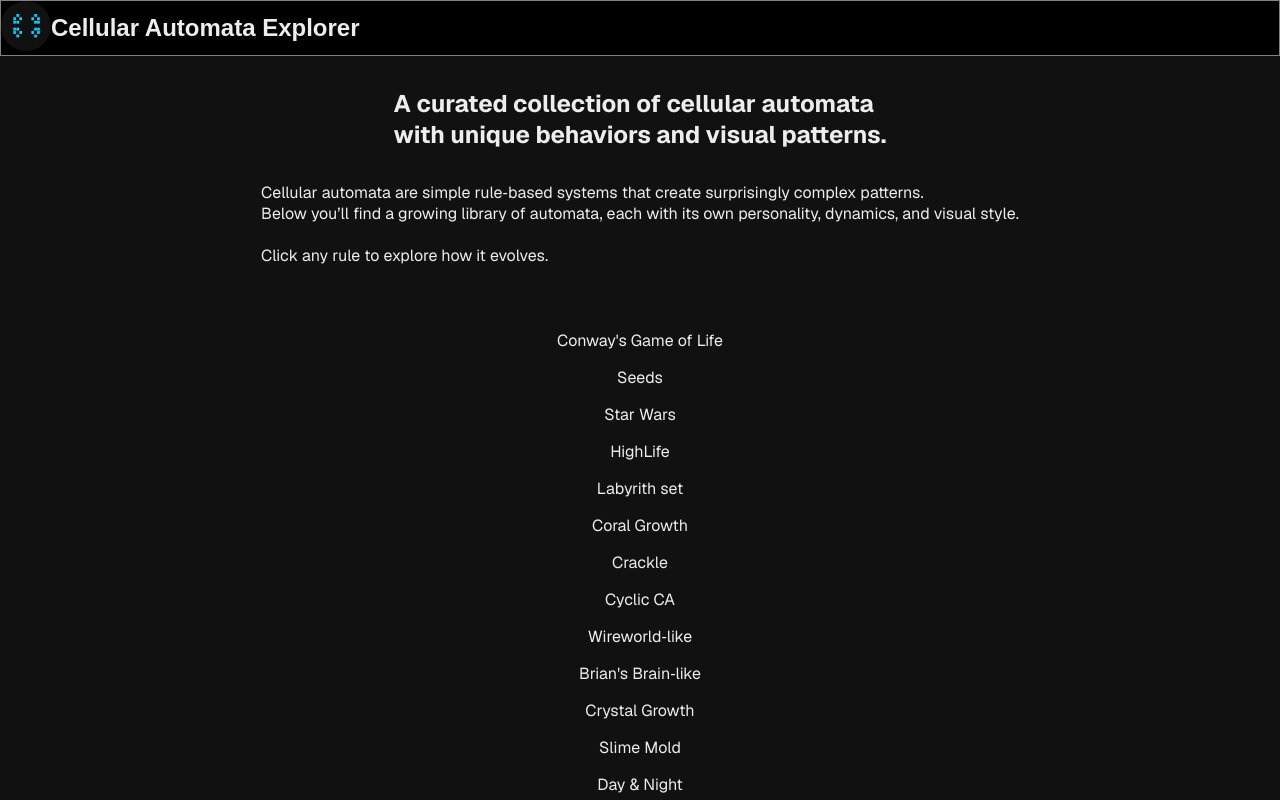
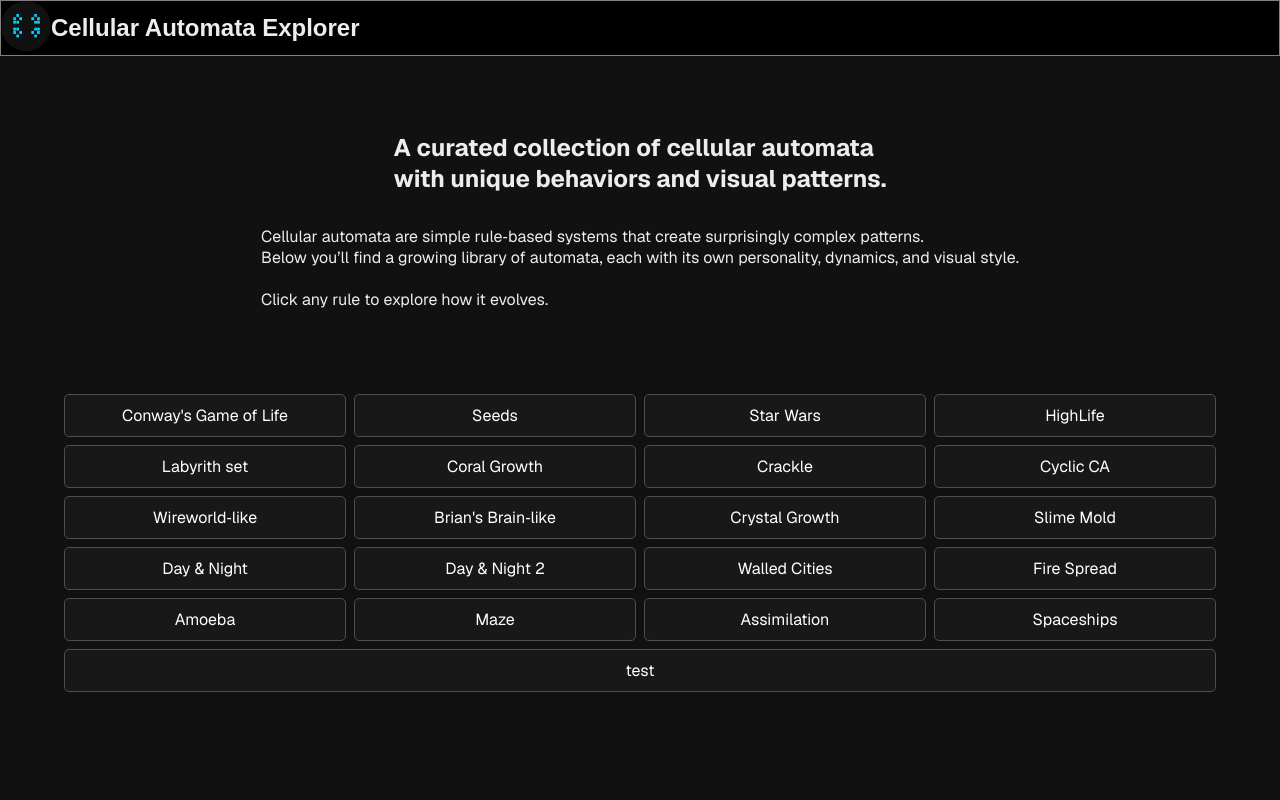
Before and after one commit to Krieger-m/Cellular-Automata-Explorer, a Next.js app: page / in a window 1280 px wide. Shown: the top 800 px of the page. Built offline with nearby package versions, Linux system fonts and the light colour scheme.

Commit message:
edited cardStyles

```diff
--- a/src/app/page.tsx
+++ b/src/app/page.tsx
@@ -25,11 +25,13 @@
       </p>
       <Spacing height={4} />
 
-      <div style={{display: 'flex', flexDirection: 'column', rowGap: "1em", textAlign: 'center' }}>
+      <div className={styles.cardsDiv} >
       {Object.entries(Rules).map(([key, rule]) => (
-          <Link key={key} href={`/${key}`} >
-            {rule.name}
-          </Link>
+          <div key={key} className={styles.singleCardsDiv}>
+            <Link  href={`/${key}`} >
+              {rule.name}
+            </Link>
+          </div>
       ))}
       </div>
       <Spacing height={2} />
--- a/src/app/styles/page.module.css
+++ b/src/app/styles/page.module.css
@@ -16,7 +16,7 @@
   justify-content: center;
   font-family: var(--font-geist-sans);
   background-color: var(--background);
-  padding: 0% 5% 0% 5%;;
+  padding: 0% 5% 0% 5%;
 }
 
 .main {
@@ -66,7 +66,7 @@
   display: flex;
   flex-direction: row;
   width: 100%;
-justify-content: center;
+  justify-content: center;
   gap: 16px;
   font-size: 14px;
 }
@@ -123,3 +123,37 @@
     letter-spacing: -1.92px;
   }
 }
+
+.cardsDiv {
+  margin-top: 20px;
+  gap: 8px;
+  display: flex;
+  flex-wrap: wrap;
+  justify-content: center;
+  max-width: 1024;
+}
+
+.singleCardsDiv {
+  background-color: #ffffff08;
+  border: 1px solid #4e4e4e;
+  color: #fff;
+  padding: 10px;
+  border-radius: 5px;
+  display: flex;
+  flex-direction: column;
+  align-items: center;
+  justify-content: center;
+  text-align: center;
+  gap: 10px;
+  transition: all 0.3s cubic-bezier(0.4, 0, 0.2, 1);
+  min-width: 260px;
+  flex: 1 1 160px;
+
+
+}
+.singleCardsDiv:hover {
+    transform: translateY(-8px);
+    background-color: "rgba(255, 255, 255, 0.08)";
+    border-color: #45c3e3;
+    box-shadow: 0 20px 40px rgba(0, 0, 0, 0.4);
+  }
```
